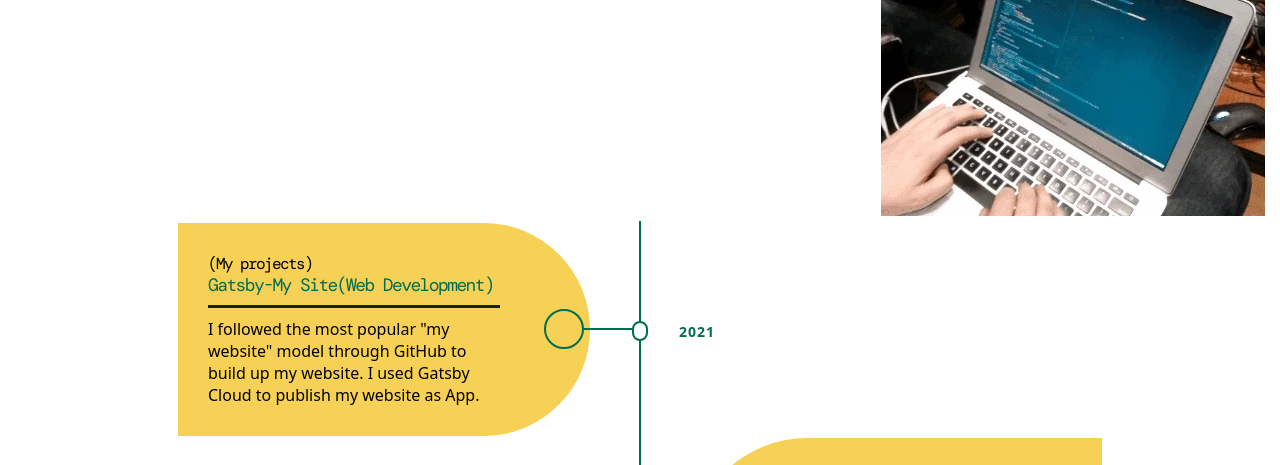
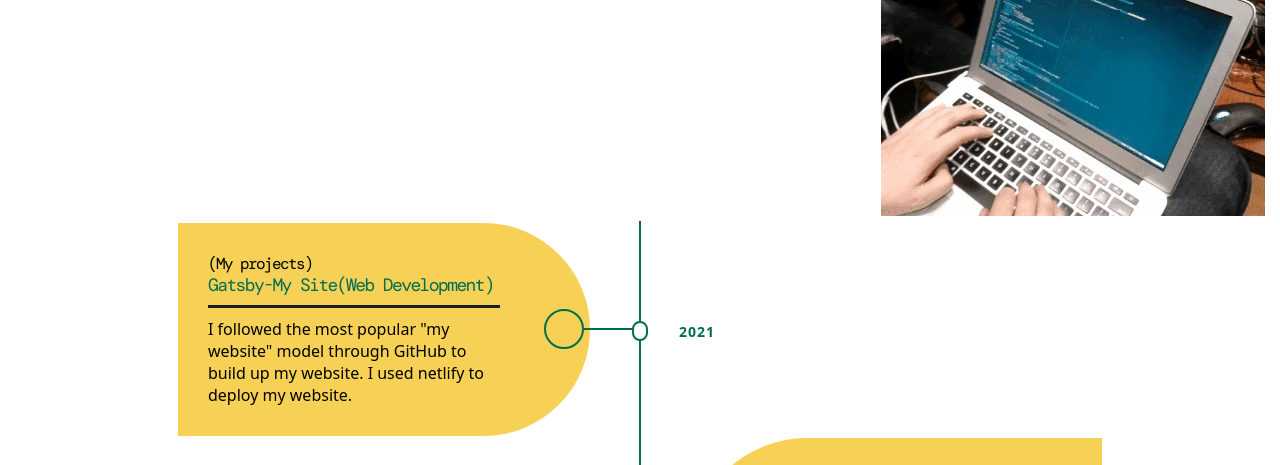
Before and after one commit to sjdevloper/gatsby_mysite, a Gatsby site: page /projects in a window 1280 px wide. Shown: the part 298-763 px from the top of the page. Built offline with nearby package versions, Linux system fonts and the light colour scheme; Gatsby itself is replaced by a stand-in of ours.

Commit message:
add projects

```diff
--- a/src/pages/projects.js
+++ b/src/pages/projects.js
@@ -38,7 +38,7 @@ const projects = () => (
                 <div class="content">
                     <h2><p>(My projects)</p>Gatsby-My Site(Web Development)</h2>
                   <p>
-                  I followed the most popular "my website" model through GitHub to build up my website. I used Gatsby Cloud to publish my website as App.
+                  I followed the most popular "my website" model through GitHub to build up my website. I used netlify to deploy my website.
                   </p>
                 </div>
               </div>
```
